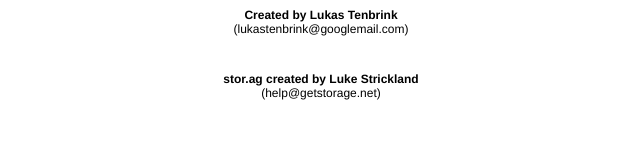
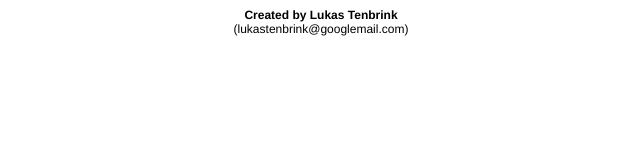
Before and after one commit to MediaCrush/Coco-Storage, a plain HTML site: page Coco Storage/Credits.html in a window 1280 px wide. Shown: the whole page, without its empty margins (319-959 px from the left). Drawn offline with Linux system fonts and the light colour scheme.

Commit message:
Remove direct references to stor.ag

```diff
--- a/Coco Storage/Credits.html
+++ b/Coco Storage/Credits.html
@@ -13,10 +13,5 @@
 <body>
     <p class="p1"><b>Created by Lukas Tenbrink</b></p>
     <p class="p1">(lukastenbrink@googlemail.com)</p>
-
-    <br /><br />
-
-    <p class="p1"><b>stor.ag created by Luke Strickland</b></p>
-    <p class="p1">(help@getstorage.net)</p>
 </body>
 </html>
```
Also changed, not shown: 6 other files.
